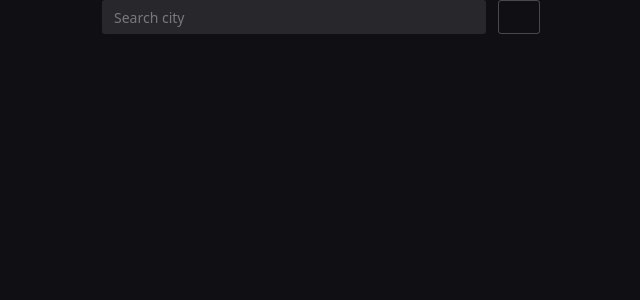
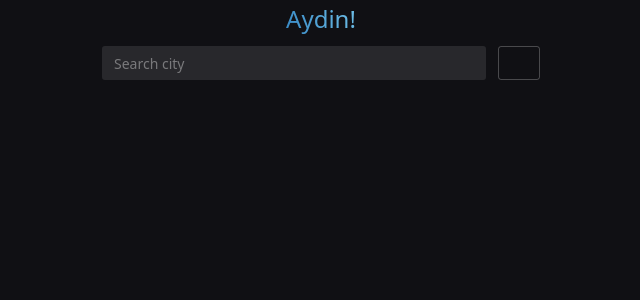
Before and after one commit to aydinaghali/vue-city, a Vue app: page / in a window 1280 px wide. Shown: the top 300 px of the page, without its empty margins (319-959 px from the left). Built offline with nearby package versions, Linux system fonts and the light colour scheme; some icons are missing.

Commit message:
Playing around

```diff
--- a/src/App.vue
+++ b/src/App.vue
@@ -16,6 +16,13 @@ const theme = ref(darkTheme);
     <n-global-style />
 
     <main>
+      <n-flex vertical>
+        <n-flex justify="center">
+          <n-gradient-text :size=24 type="info">
+            Aydin!
+          </n-gradient-text>
+        </n-flex>
+
         <n-flex justify="center">
           <n-input type="text" placeholder="Search city" style="max-width: 30%"/>
           <n-button>
@@ -24,6 +31,7 @@ const theme = ref(darkTheme);
             </Icon>
           </n-button>
         </n-flex>
+    </n-flex>
     </main>
 
   </n-config-provider>
--- a/vite.config.ts
+++ b/vite.config.ts
@@ -12,5 +12,9 @@ export default defineConfig({
     alias: {
       '@': fileURLToPath(new URL('./src', import.meta.url))
     }
-  }
+  },
+  /*server: {
+    host: '127.0.0.1',
+    port: 8000
+  }*/
 })
```
Lines whose indentation alone changed are shown as unchanged.
